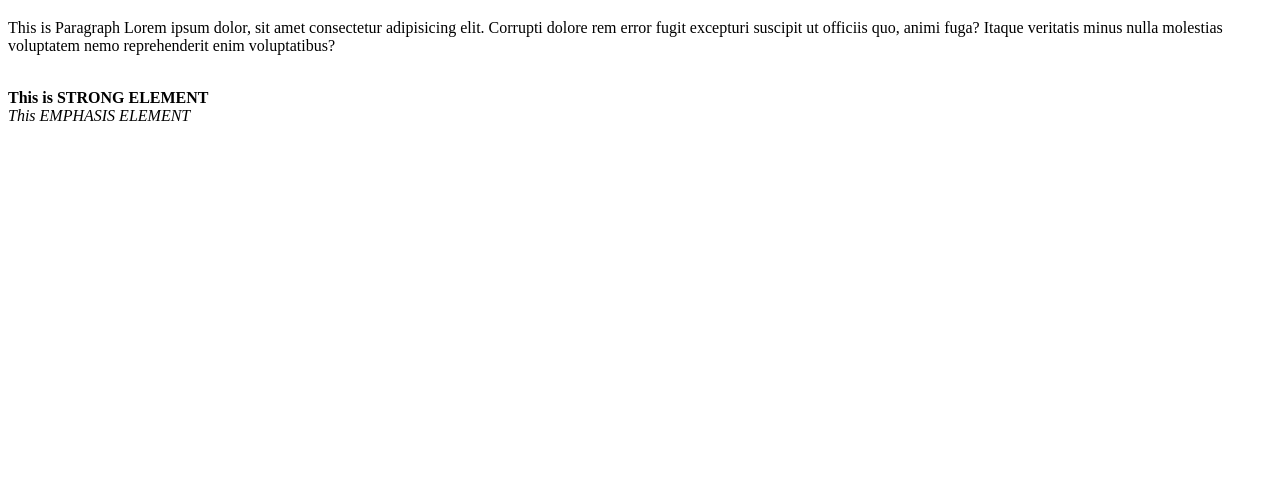
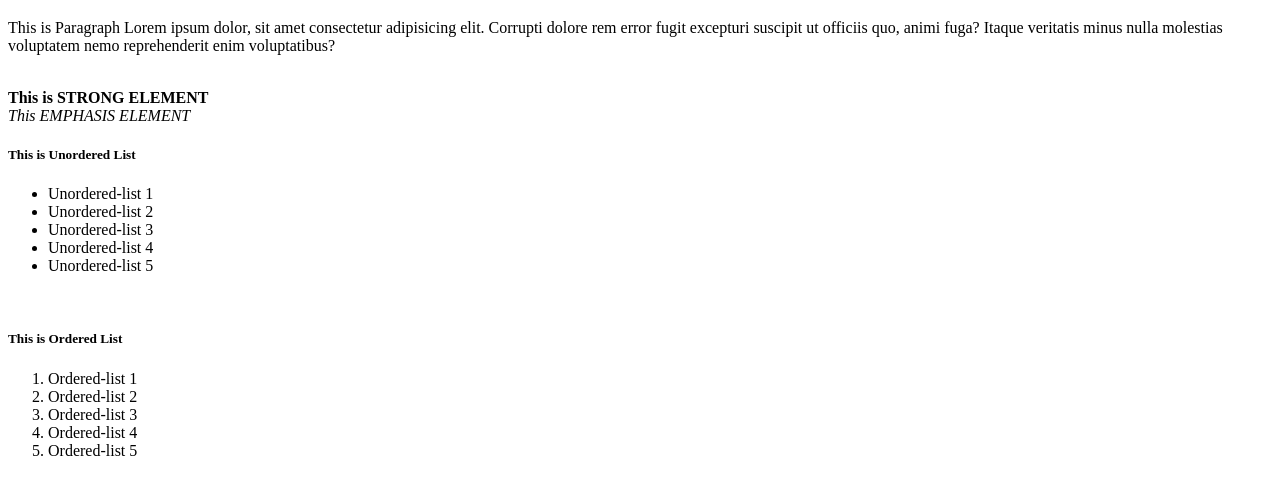
Before and after one commit to carlnera1/git_test, a plain HTML site: page htmlTraining/index.html in a window 1280 px wide. Shown: the part 61-556 px from the top of the page. Drawn offline with Linux system fonts and the light colour scheme.

Commit message:
HTML PROGRESS #1

```diff
--- a/htmlTraining/index.html
+++ b/htmlTraining/index.html
@@ -19,6 +19,25 @@
     <em>This EMPHASIS ELEMENT</em>
 
     <!--COMMENT-->
+    <br>
+    <h5>This is Unordered List</h5>
+    <ul>
+        <li>Unordered-list 1</li>
+        <li>Unordered-list 2</li>
+        <li>Unordered-list 3</li>
+        <li>Unordered-list 4</li>
+        <li>Unordered-list 5</li>
+    </ul>
+
+    <br>
+    <h5>This is Ordered List</h5>
+    <ol>
+        <li>Ordered-list 1</li>
+        <li>Ordered-list 2</li>
+        <li>Ordered-list 3</li>
+        <li>Ordered-list 4</li>
+        <li>Ordered-list 5</li>
+    </ol>
 
 
 </body>
```
